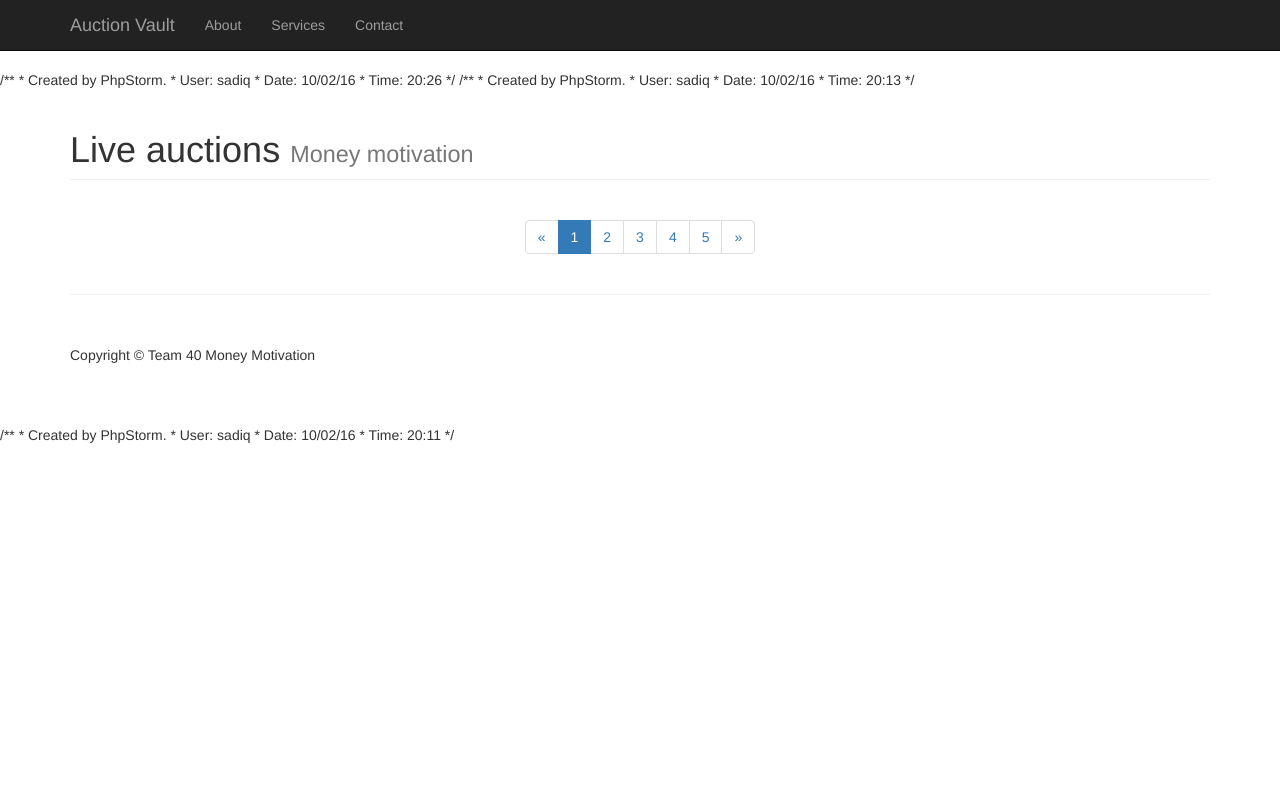
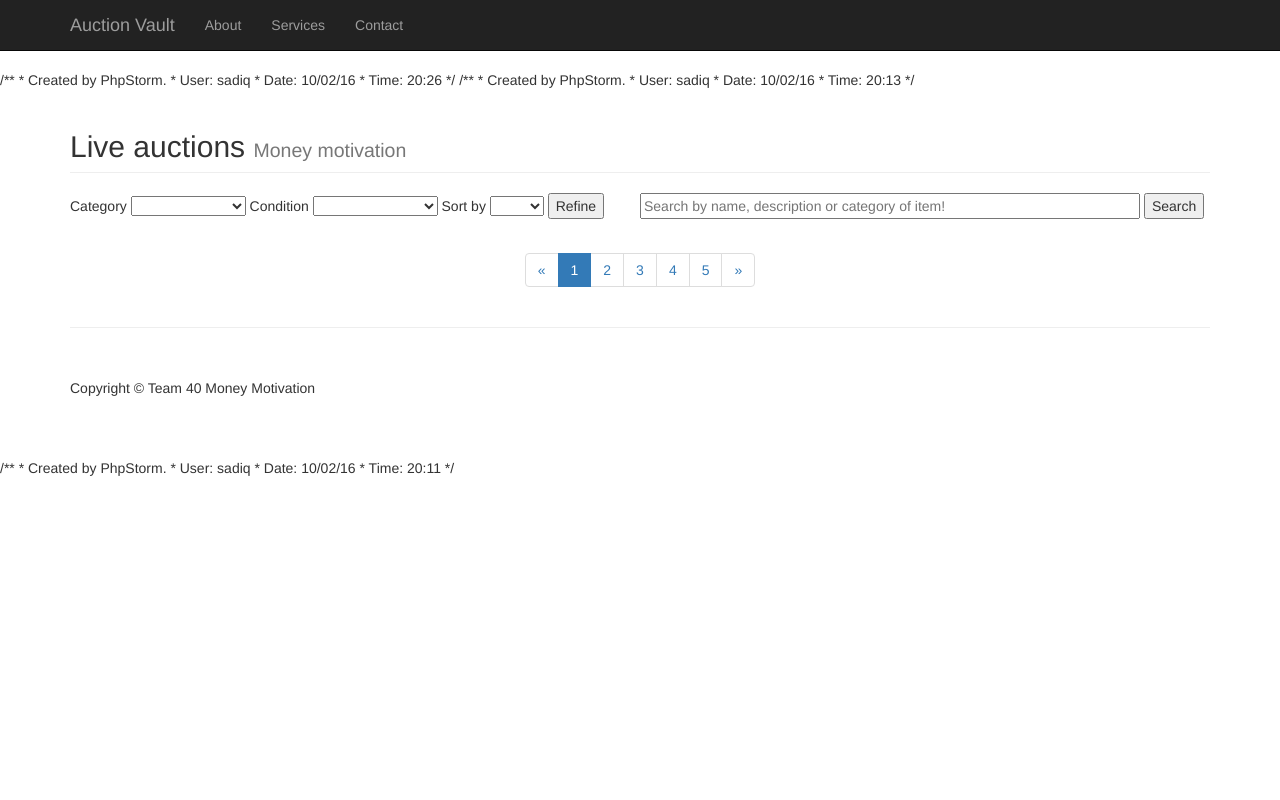
Before and after one commit to a-pradhan/auction_site, a PHP site: page /public/auction_list.php in a window 1280 px wide. Run offline with PHP 8.4, Linux system fonts and the light colour scheme; tables that the repository leaves empty or names only in its code hold one stand-in row (values such as "Sample post").

Commit message:
Implemented the changes necessary for filtering by category and condition, also, added the html/css for search and etc

```diff
--- a/src/includes/auction_functions.php
+++ b/src/includes/auction_functions.php
@@ -1,5 +1,5 @@
 <?php
-  function find_all_live_auctions() {
+    function find_all_live_auctions() {
   global $connection;
   $query = "SELECT * ";
   $query .= "FROM Auction ";
@@ -9,7 +9,26 @@
   return $auction_set;
   }
 
- function find_item_for_live_auction($itemID) {
+    function refined_live_auctions($item_category,$item_condition){
+        global $connection;
+        $query = "SELECT * ";
+        $query .= "FROM Auction,Item ";
+        $query .= "WHERE auctionLive = 1 ";
+        if ($item_category) {
+            $query .= "AND itemCategory = '{$item_category}' ";
+        }
+        if ($item_condition){
+            $query .= "AND itemCondition = '{$item_condition}' ";
+        }
+        $query .= "AND Auction.itemID = Item.itemID";
+
+        $refined_auction_set = mysqli_query($connection,$query);
+        confirm_query($refined_auction_set);
+        return $refined_auction_set;
+
+    }
+
+    function find_item_for_live_auction($itemID) {
   global $connection;
   $query = "SELECT * ";
   $query .= "FROM Item ";
@@ -20,7 +39,7 @@
   return $item_set;
  }
 
-function find_auction_for_chosen_item($itemID) {
+    function find_auction_for_chosen_item($itemID) {
     global $connection;
     $query = "SELECT * ";
     $query .= "FROM Auction ";
@@ -31,12 +50,26 @@ function find_auction_for_chosen_item($itemID) {
     return $item_set;
 }
 
- function confirm_query($result_set) {
+    function confirm_query($result_set) {
   if (!$result_set) {
    die("Database query failed.");
    }
   }
 
+
+    function filter_categories($columnName){
+        global $connection;
+        $query = "SELECT COLUMN_TYPE ";
+        $query .= "FROM information_schema.COLUMNS ";
+        $query .= "WHERE TABLE_SCHEMA = 'AuctionSite' ";
+        $query .= "AND TABLE_NAME = 'Item' ";
+        $query .= "AND COLUMN_NAME = '{$columnName}' ";
+
+        $category_set = mysqli_query($connection,$query);
+        confirm_query($category_set);
+
+        return $category_set;
+    }
 
 ?>
 
--- a/src/public/auction_list.php
+++ b/src/public/auction_list.php
@@ -1,11 +1,5 @@
 <?php require_once("../includes/db_connection.php") ?>
 <?php require_once("../includes/auction_functions.php") ?>
-
-
-<?php
-    // Retrieve all live auctions (auctionLive =1)
-    $live_auctions = find_all_live_auctions();
-?>
 
 <html lang="en">
 <head>
@@ -75,16 +69,99 @@
 
     <!-- Page Heading -->
     <div class="row">
-        <div class="col-lg-12">
-            <h1 class="page-header">Live auctions
+        <div class="col-md-12">
+            <h2 class="page-header">Live auctions
                 <small>Money motivation</small>
-            </h1>
+            </h2>
         </div>
     </div>
-    <!-- /.row -->
+    <!-- Search and filtering -->
+        <div class="row">
+            <div class="col-md-6">
+
+                <form action="auction_list.php" method="POST">
+                        Category
+                    <select name="category">
+                        <option value=""></option>
+                        <option value="Car">Car</option>
+                        <option value="Mobile Phone">Mobile Phones</option>
+                        <option value="Laptop">Laptops</option>
+                        <option value="Jewellry">Jewellry</option>
+                        <option value="Miscellaneous">Miscellaneous</option>
+                    </select>
+                        Condition
+                    <select name ="condition">
+                            <option value=""></option>
+                            <option value="Used">Used</option>
+                            <option value="Used - Like New">Used - Like New</option>
+                            <option value="New">New</option>
+                    </select>
+                        Sort by
+                    <select name ="sortBy">
+                            <option value=""></option>
+                            <option value="Price">Price</option>
+                            <option value="Time">Time</option>
+                    </select>
+                        <input id="refine" name ="refine" type="submit" value="Refine">
+                 </form>
+
+
+            </div>
+                <form action="auction_list.php" method="POST">
+                    <input id="search" name="searchField" type="text" style="width: 500px;" placeholder="Search by name, description or category of item!">
+                    <input id="submit" type="submit" value="Search">
+                </form>
+            </div>
+
+
     <?php
+    // Retrieve all live auctions (auctionLive =1)
+    $live_auctions = find_all_live_auctions();
+
+
+    ?>
+
+    <!-- Check for search and filtering and then display auctions accordingly --->
+
+    <?php
+        if(isset($_POST['refine'])) {
+
+            // Checks if two filter factors have been chosen
+            if (($_POST["category"] != "") && ($_POST["condition"] != "")) {
+                $refined_category = $_POST["category"];
+
+                $refined_condition = $_POST["condition"];
+                $live_auctions = refined_live_auctions($refined_category,$refined_condition);
+            }
+
+            //Checks if only the category factor has been chosen
+            if ($_POST["category"] != "" && $_POST["condition"] == "") {
+                $refined_category = $_POST["category"];
+                $live_auctions = refined_live_auctions($refined_category,false);
+
+            }
+            //Checks if only the condition factor has been chosen
+            if ($_POST["condition"] != "" && $_POST["category"] == "") {
+                $refined_condition = $_POST["condition"];
+                $live_auctions = refined_live_auctions(false, $refined_condition);
+            }
+
+            //To be implemented, sort by the most recent or cheapest price
+            if ($_POST["sortBy"] != "") {
+
+            }
+
+            //Detect unsuccessful searches
+            if (mysqli_num_rows($live_auctions) == 0) {
+                echo "Sorry, no auctions found.";
+            }
+
+        }
+
+
+
             // while loop to fetch each row of auction one by one
-    while($auction=mysqli_fetch_assoc($live_auctions)) {
+            while ($auction = mysqli_fetch_assoc($live_auctions)) {
 
                 // Retrieving the itemID for each row of auction
                 $live_itemID = $auction["itemID"];
@@ -95,20 +172,22 @@
                 echo "Live! <br>";
                 echo "<div class=\"row\">";
                 echo "<div class=\"col-md-3\">";
-        echo    "<a href=\"#\">";
-        echo        "<img class=\"img-responsive\" src=\"../images/" . $live_item_info["itemPhoto"] ."\" alt=\"\">";
-        echo    "</a>";
+                echo "<a href=\"#\">";
+                echo "<img class=\"img-responsive\" src=\"../images/" . $live_item_info["itemPhoto"] . "\" alt=\"\">";
+                echo "</a>";
                 echo "</div>";
                 echo "<div class=\"col-md-6\">";
-        echo    "<h3>" .  htmlentities($live_item_info["itemName"]) ."</h3>";
-        echo    "<h4>" . htmlentities($live_item_info["itemCategory"]) ."</h4>";
-        echo    "<h5>" . "Quantity: " .htmlentities($live_item_info["itemQuantity"]) . "". "<span style=\"color:#880000 ;text-align:center;float: right\">Reserve price at £". htmlentities($auction["auctionReservePrice"]) . "</span></h5>";
-        echo    "<p>" . htmlentities($live_item_info["itemDescription"]) . "</p>";
-        echo   "<a style= \"float:right;\"  class=\"btn btn-primary\" href=\"auction_view.php?auction=" . urlencode($live_item_info["itemID"]) . "\" >View More<span class=\"glyphicon glyphicon-chevron-right\"></span></a>";
+                echo "<h3>" . htmlentities($live_item_info["itemName"]) . "</h3>";
+                echo "<h4>" . htmlentities($live_item_info["itemCategory"]) . "</h4>";
+                echo "<h6><span style=\"font-weight:bold\">" . "Quantity: </span>" . htmlentities($live_item_info["itemQuantity"]) . "" . "<span style=\"color:#880000 ;text-align:center;float: right\">Reserve price at £" . htmlentities($auction["auctionReservePrice"]) . "</span></h6>";
+                echo "<h6><span style=\"font-weight:bold\">" . "Condition: </span>" . htmlentities($live_item_info["itemCondition"]) . "</h6>";
+                echo "<p>" . htmlentities($live_item_info["itemDescription"]) . "</p>";
+                echo "<a style= \"float:right;\"  class=\"btn btn-primary\" href=\"auction_view.php?auction=" . urlencode($live_item_info["itemID"]) . "\" >View More<span class=\"glyphicon glyphicon-chevron-right\"></span></a>";
                 echo "</div>";
                 echo "</div>";
                 echo "<hr>";
             }
+
     ?>
 
     <!-- Pagination -->
--- a/src/public/auction_view.php
+++ b/src/public/auction_view.php
@@ -103,7 +103,8 @@ $chosen_live_item_info = mysqli_fetch_assoc($chosen_item_info);
                             <h4 class="pull-right" style="color:#880000">Reserve price at £ <?php echo htmlentities($chosen_auction_info["auctionReservePrice"]); ?></h4>
                             <h4><?php echo htmlentities($chosen_live_item_info["itemName"]); ?></h4>
                             <p><?php echo htmlentities($chosen_live_item_info["itemCategory"]); ?></p>
-                            <p><strong> Quantity:<?php echo " "  . htmlentities($chosen_live_item_info["itemQuantity"]); ?></strong></p>
+                            <p><strong> Quantity:</strong><?php echo " "  . htmlentities($chosen_live_item_info["itemQuantity"]); ?></p>
+                            <p><strong> Condition:</strong><?php echo " "  . htmlentities($chosen_live_item_info["itemCondition"]); ?></p>
                             <p><strong>Description:</strong><?php echo " ". htmlentities($chosen_live_item_info["itemDescription"]); ?></p>
                         </div>
                     </div>
```
Also changed, not shown: src/css/public.css (added, +11 -0 lines), src/public/getting.php (+39 -0 lines), src/css/bootstrap.css. Lines whose indentation alone changed are shown as unchanged.
